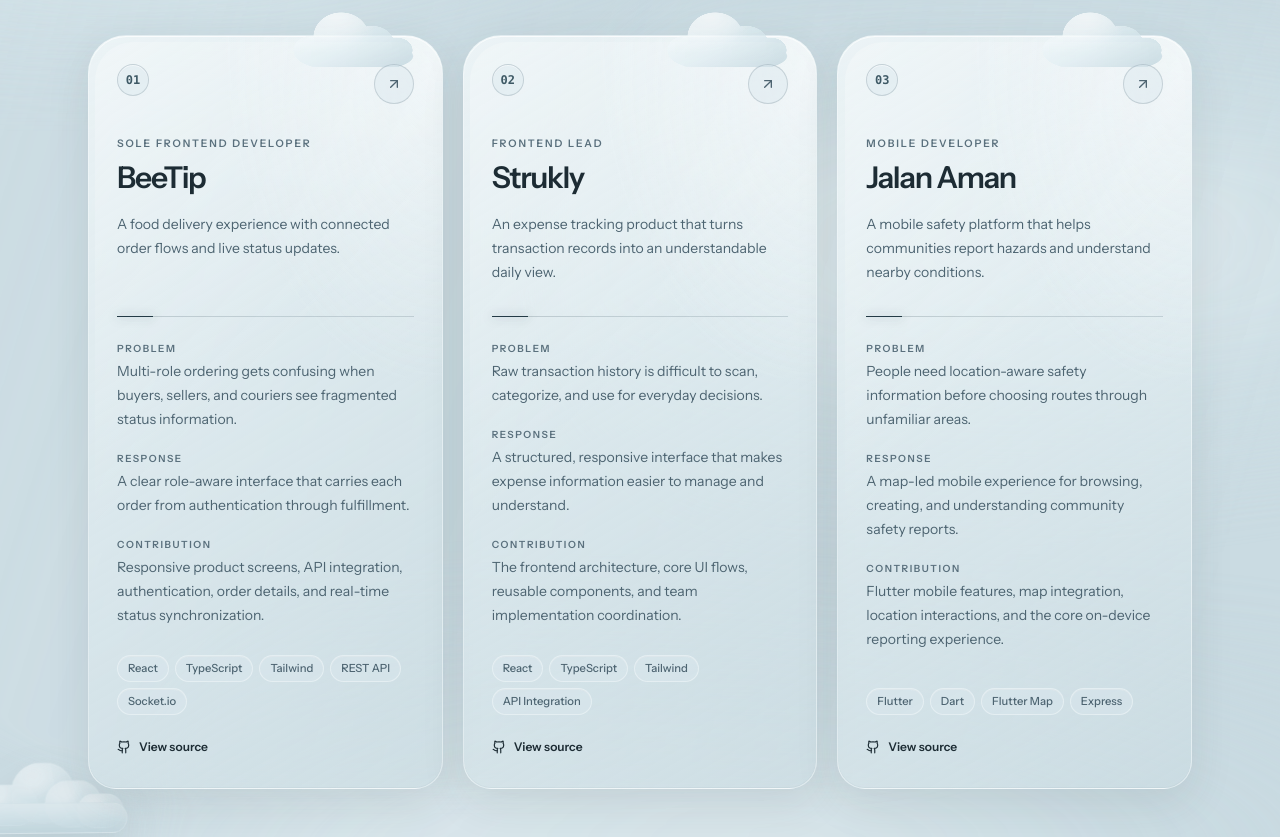
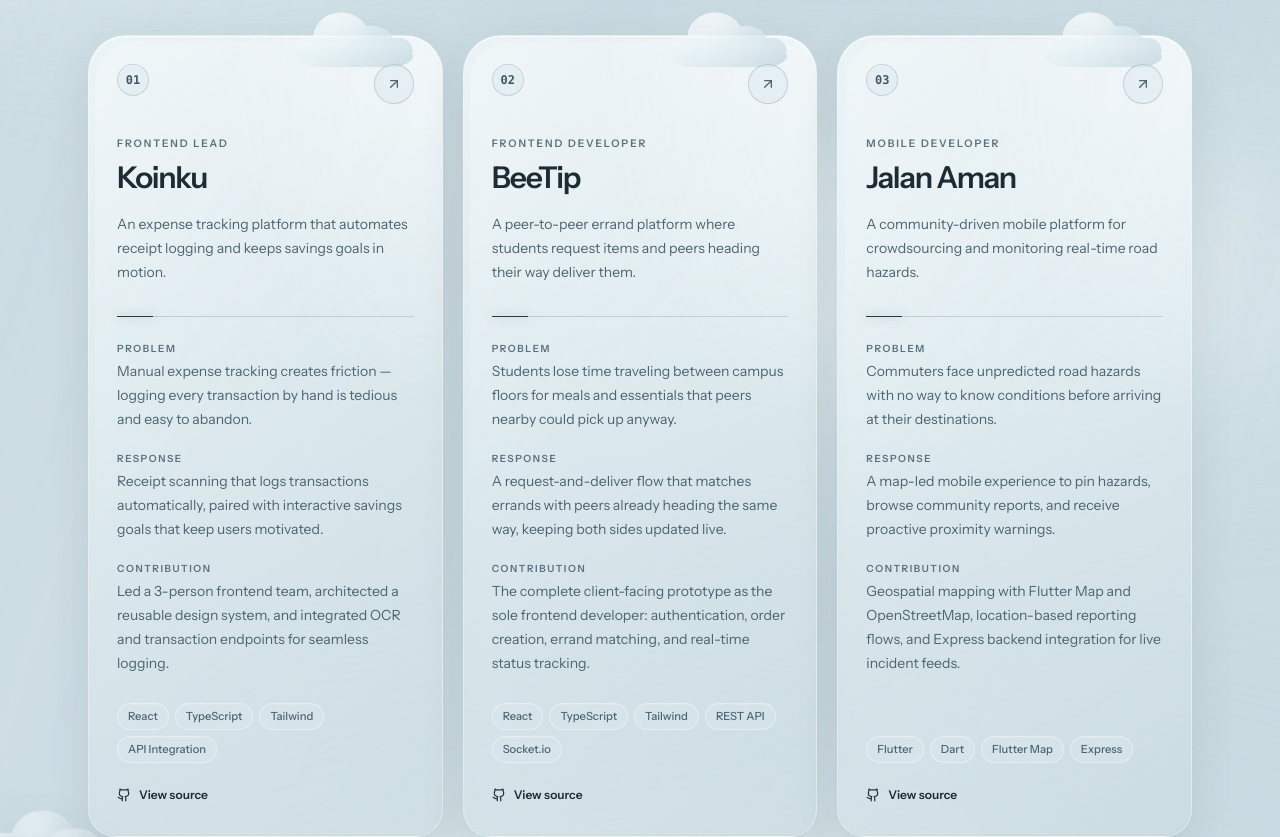
Before and after one commit to orde-r/Portfolio, a React (Vite) app: page / in a window 1280 px wide. Shown: the part 1980-2817 px from the top of the page. Built offline with nearby package versions, Linux system fonts and the light colour scheme.

Commit message:
feat: update project description

```diff
--- a/src/data/projects.ts
+++ b/src/data/projects.ts
@@ -13,34 +13,34 @@ export type Project = {
 export const projects: Project[] = [
   {
     number: "01",
-    name: "BeeTip",
-    role: "Sole Frontend Developer",
-    description: "A food delivery experience with connected order flows and live status updates.",
-    problem: "Multi-role ordering gets confusing when buyers, sellers, and couriers see fragmented status information.",
-    solution: "A clear role-aware interface that carries each order from authentication through fulfillment.",
-    built: "Responsive product screens, API integration, authentication, order details, and real-time status synchronization.",
-    tech: ["React", "TypeScript", "Tailwind", "REST API", "Socket.io"],
+    name: "Koinku",
+    role: "Frontend Lead",
+    description: "An expense tracking platform that automates receipt logging and keeps savings goals in motion.",
+    problem: "Manual expense tracking creates friction — logging every transaction by hand is tedious and easy to abandon.",
+    solution: "Receipt scanning that logs transactions automatically, paired with interactive savings goals that keep users motivated.",
+    built: "Led a 3-person frontend team, architected a reusable design system, and integrated OCR and transaction endpoints for seamless logging.",
+    tech: ["React", "TypeScript", "Tailwind", "API Integration"],
     github: "https://koinku.my.id",
   },
   {
     number: "02",
-    name: "Strukly",
-    role: "Frontend Lead",
-    description: "An expense tracking product that turns transaction records into an understandable daily view.",
-    problem: "Raw transaction history is difficult to scan, categorize, and use for everyday decisions.",
-    solution: "A structured, responsive interface that makes expense information easier to manage and understand.",
-    built: "The frontend architecture, core UI flows, reusable components, and team implementation coordination.",
-    tech: ["React", "TypeScript", "Tailwind", "API Integration"],
-    github: "https://github.com/mahasigma-sunib/strukly",
+    name: "BeeTip",
+    role: "Frontend Developer",
+    description: "A peer-to-peer errand platform where students request items and peers heading their way deliver them.",
+    problem: "Students lose time traveling between campus floors for meals and essentials that peers nearby could pick up anyway.",
+    solution: "A request-and-deliver flow that matches errands with peers already heading the same way, keeping both sides updated live.",
+    built: "The complete client-facing prototype as the sole frontend developer: authentication, order creation, errand matching, and real-time status tracking.",
+    tech: ["React", "TypeScript", "Tailwind", "REST API", "Socket.io"],
+    github: "https://github.com/orde-r/BeeTip",
   },
   {
     number: "03",
     name: "Jalan Aman",
     role: "Mobile Developer",
-    description: "A mobile safety platform that helps communities report hazards and understand nearby conditions.",
-    problem: "People need location-aware safety information before choosing routes through unfamiliar areas.",
-    solution: "A map-led mobile experience for browsing, creating, and understanding community safety reports.",
-    built: "Flutter mobile features, map integration, location interactions, and the core on-device reporting experience.",
+    description: "A community-driven mobile platform for crowdsourcing and monitoring real-time road hazards.",
+    problem: "Commuters face unpredicted road hazards with no way to know conditions before arriving at their destinations.",
+    solution: "A map-led mobile experience to pin hazards, browse community reports, and receive proactive proximity warnings.",
+    built: "Geospatial mapping with Flutter Map and OpenStreetMap, location-based reporting flows, and Express backend integration for live incident feeds.",
     tech: ["Flutter", "Dart", "Flutter Map", "Express"],
     github: "https://github.com/zhangs-tech/jalan-aman",
   },
```
